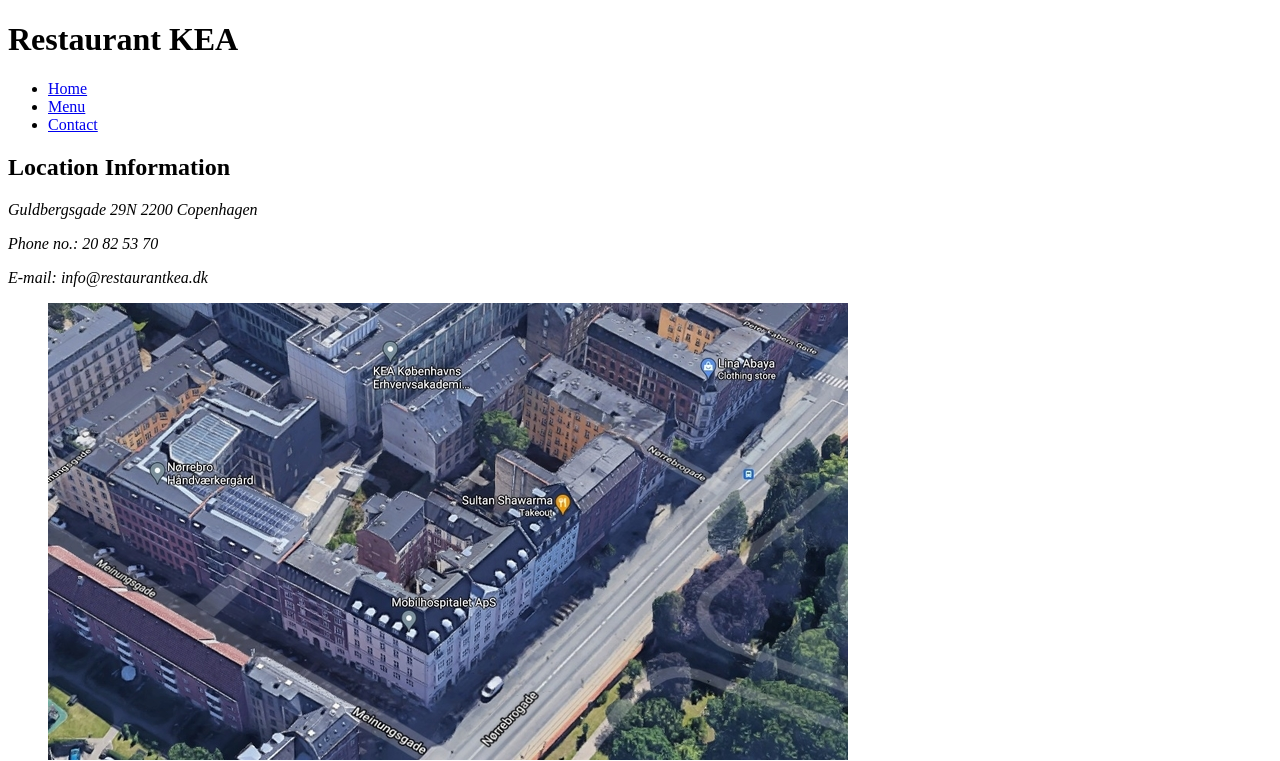
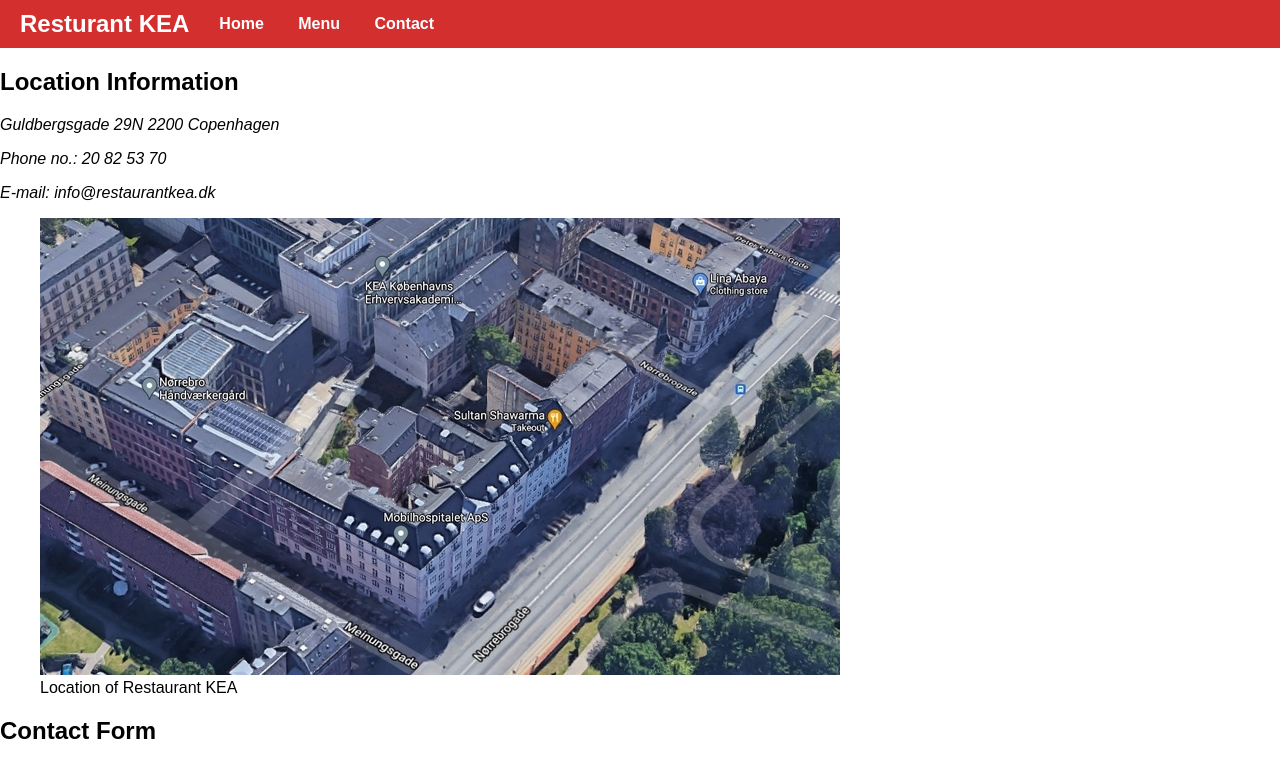
Before and after one commit to Toby-byte/CSS-Resturant, a plain HTML site: page contact.html in a window 1280 px wide. Shown: the top 761 px of the page. Drawn offline with Linux system fonts and the light colour scheme; files whose address does not match are found by name.

Commit message:
navbar is done

```diff
--- a/CSS/style.css
+++ b/CSS/style.css
@@ -0,0 +1,60 @@
+body, html {
+    margin: 0;
+    padding: 0;
+    font-family: Arial, sans-serif;
+}
+
+main {
+    max-width: 1600px; /* Sets the maximum width the body can be */
+    margin-left: auto; /* These two margin rules center the body */
+    margin-right: auto;
+}
+
+/* Targets the <nav> element with the class navbar.
+It sets the display to flex for a flexible layout,
+centers items vertically and spaces them out horizontally,
+applies background color,
+and adds padding around the content. */
+.navbar {
+    display: flex;
+    justify-content: flex-start;
+    align-items: center;
+    background-color: #d32f2f; /* Red shade */
+    color: white;
+    padding: 10px 20px;
+}
+
+/* makes logo big ans bold */
+.logo {
+    font-size: 24px;
+    font-weight: bold;
+}
+
+/* Targets <a> elements within the .nav-items div.
+It removes the default underline from links (text-decoration: none),
+sets their color to white, and spaces them out with a margin on the left.
+The transition property is used for a smooth color change effect when hovered over. */
+.nav-items .nav-item {
+    text-decoration: none;
+    font-weight: bold;
+    color: white;
+    margin-left: 30px;
+    transition: color 0.3s;
+  }
+
+  .nav-items .nav-item:hover {
+    color: #ffd600; /* Yellow shade for hover effect */
+  }
+
+/* Responsive layout for smaller screens */
+@media (max-width: 768px) {
+    /* puts nav-items in a coloumn */
+    .nav-items {
+      display: flex;
+      flex-direction: column;
+    }
+
+    .nav-item {
+      margin: 10px 0;
+    }
+}
--- a/contact.html
+++ b/contact.html
@@ -9,13 +9,13 @@
 </head>
 <body>
     <header>
-        <h1 id="restaurant-name">Restaurant KEA</h1>
-        <nav aria-label="Main navigation">
-            <ul>
-                <li><a href="index.html" id="nav-home">Home</a></li>
-                <li><a href="menu.html" id="nav-menu">Menu</a></li>
-                <li><a href="contact.html" id="nav-contact">Contact</a></li>
-            </ul>
+        <nav class="navbar">
+            <div class="logo">Resturant KEA</div>
+            <div class="nav-items">
+                <a href="index.html" class="nav-item">Home</a>
+                <a href="menu.html" class="nav-item">Menu</a>
+                <a href="contact.html" class="nav-item">Contact</a>
+            </div>
         </nav>
     </header>
 
@@ -67,9 +67,5 @@
             </form>
         </section>
     </main>
-
-    <footer>
-        <p>&copy; KEA Development</p>
-    </footer>
 </body>
 </html>
```
Also changed, not shown: index.html (+7 -11 lines), menu.html (+7 -10 lines).
